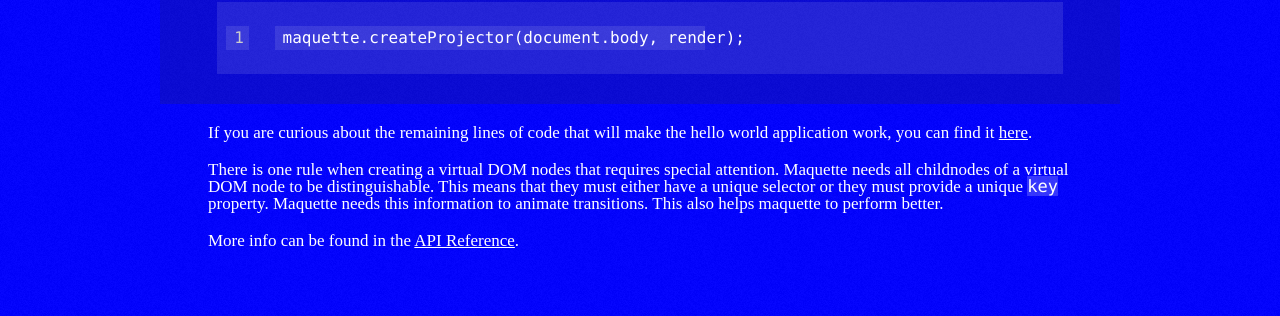
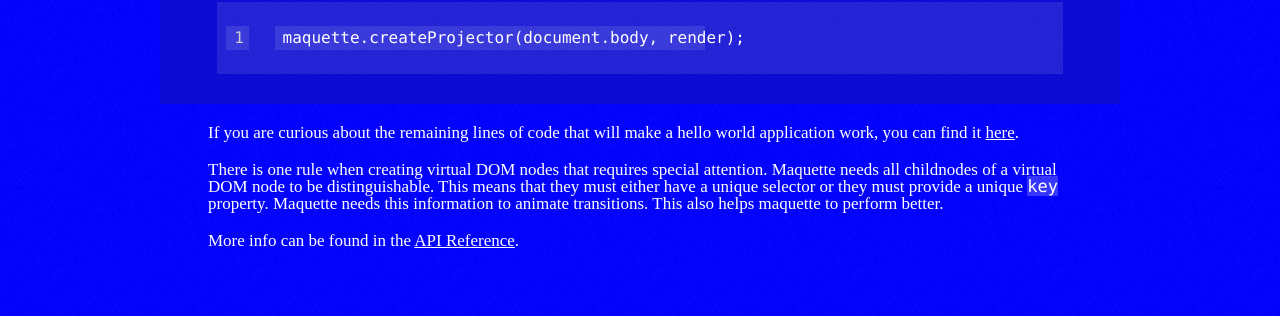
Before and after one commit to AFASSoftware/maquette, a Jekyll site: the page built from index.html, in a window 1280 px wide and 1400 px high, scrolled down 1550 px. Shown: the part 137-453 px from the top of the window. Built offline with Jekyll 4.4.1, drawn with Linux system fonts in a browser that asks for light colours; nearby versions of some CDN libraries; some of the changed text lies outside the part shown.

Commit message:
minor changes

```diff
--- a/_includes/usage.md
+++ b/_includes/usage.md
@@ -33,10 +33,10 @@
 maquette.createProjector(document.body, render);
 {% endhighlight %}
 
-If you are curious about the remaining lines of code that will make the hello world application work,
+If you are curious about the remaining lines of code that will make a hello world application work,
 you can find it [here](https://github.com/johan-gorter/maquette/blob/master/examples/helloworld/index.html).
 
-There is one rule when creating a virtual DOM nodes that requires special attention.
+There is one rule when creating virtual DOM nodes that requires special attention.
 Maquette needs all childnodes of a virtual DOM node to be distinguishable.
 This means that they must either have a unique selector or they must provide a unique `key` property.
 Maquette needs this information to animate transitions. This also helps maquette to perform better.
```
Also changed, not shown: _includes/home.md (+2 -2 lines), _includes/transitions.md (+1 -1 lines).
